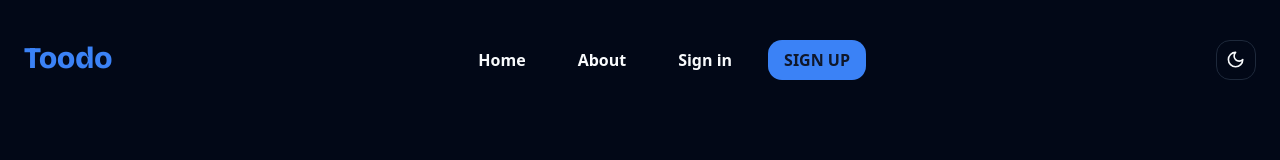
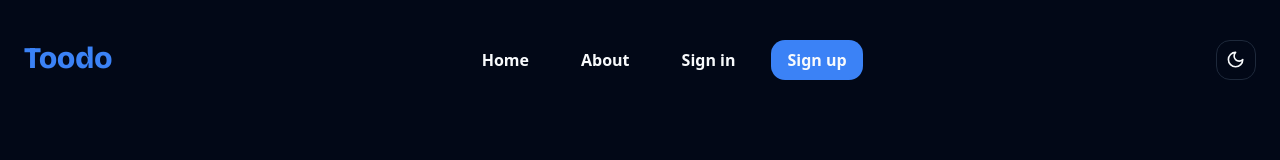
Before and after one commit to subodhGalande/Toodo, a React (Vite) app: page / in a window 1280 px wide. Shown: the top 160 px of the page. Built offline with nearby package versions, Linux system fonts and the light colour scheme.

Commit message:
fix: fonts colour get started button on home page and navbar's sign up button for both the themes

```diff
--- a/src/custom_components/Hero.tsx
+++ b/src/custom_components/Hero.tsx
@@ -18,7 +18,7 @@ const Hero = () => {
             </h2>
           </div>
           <Link to="/Signup">
-            <Button className=" bg mt-14 text-lg px-12 text-foreground">
+            <Button className=" bg mt-14 text-lg px-12  dark:text-foreground">
               {" "}
               Get Started{" "}
             </Button>
--- a/src/custom_components/navbar.tsx
+++ b/src/custom_components/navbar.tsx
@@ -31,7 +31,9 @@ const Navbar = () => {
             </Button>
           </Link>
           <Link to="/signup">
-            <Button className=" text-base font-bold">SIGN UP</Button>
+            <Button className=" text-base  dark:text-foreground font-bold">
+              Sign up
+            </Button>
           </Link>{" "}
         </div>
         <ModeToggle />
```
